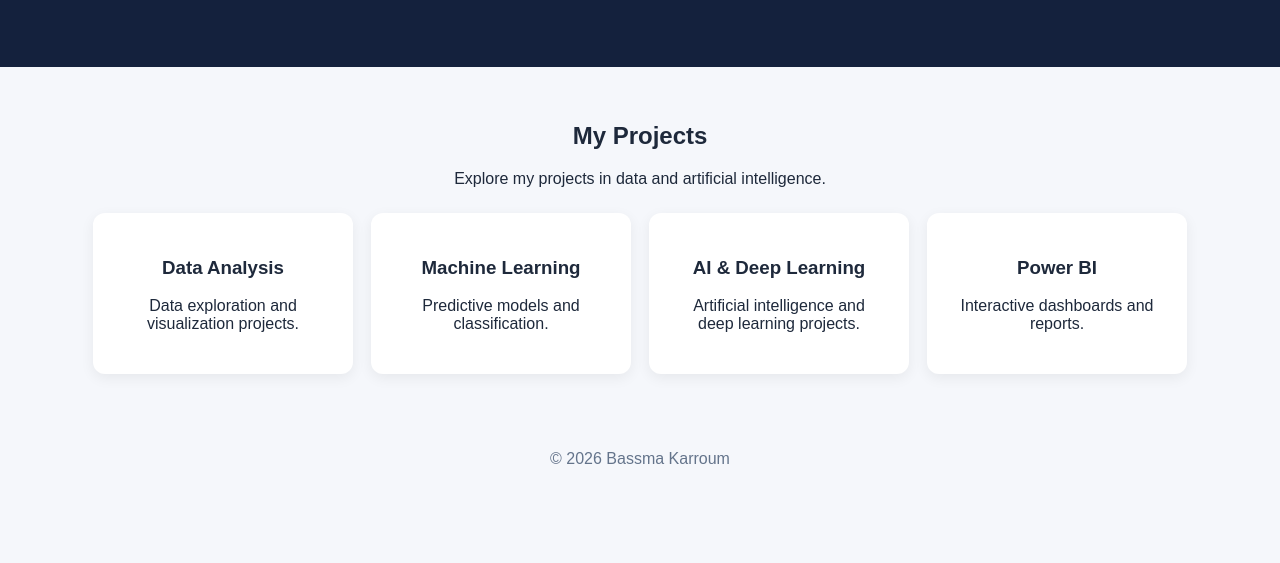
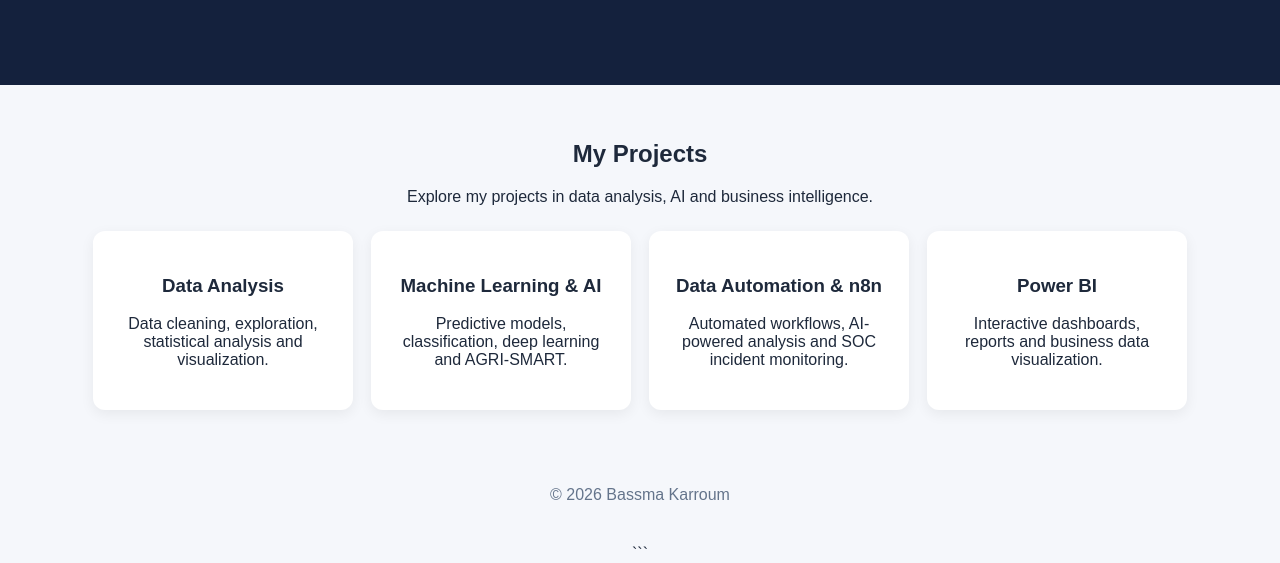
Before and after one commit to karroumbassma/bassma-karroum---portfolio, a plain HTML site: page index.html in a window 1280 px wide. Shown: the part 245-808 px from the top of the page. Drawn offline with Linux system fonts and the light colour scheme.

Commit message:
Update index.html

````diff
--- a/index.html
+++ b/index.html
@@ -1,10 +1,11 @@
-
+```html
 <!DOCTYPE html>
 <html lang="en">
 <head>
   <meta charset="UTF-8">
   <meta name="viewport" content="width=device-width, initial-scale=1.0">
-  <title>Bassma | Data & AI Portfolio</title>
+  <title>Bassma Karroum | Data & AI Portfolio</title>
+
   <style>
     body {
       margin: 0;
@@ -13,14 +14,26 @@
       color: #1e293b;
       text-align: center;
     }
+
     header {
       background: #14213d;
       color: white;
       padding: 70px 20px;
     }
-    h1 { font-size: 42px; margin-bottom: 12px; }
-    header p { font-size: 18px; }
-    main { padding: 35px 20px; }
+
+    h1 {
+      font-size: 42px;
+      margin-bottom: 12px;
+    }
+
+    header p {
+      font-size: 18px;
+    }
+
+    main {
+      padding: 35px 20px;
+    }
+
     .projects {
       display: flex;
       flex-wrap: wrap;
@@ -28,18 +41,29 @@
       gap: 18px;
       margin-top: 25px;
     }
+
     .card {
       background: white;
       padding: 25px;
       border-radius: 12px;
       width: 210px;
       box-shadow: 0 4px 14px #00000010;
+      transition: transform 0.2s;
     }
-    a { color: #2563eb; text-decoration: none; }
-    footer { padding: 25px; color: #64748b; }
+
+    .card:hover {
+      transform: translateY(-5px);
+    }
+
+    footer {
+      padding: 25px;
+      color: #64748b;
+    }
   </style>
 </head>
+
 <body>
+
   <header>
     <h1>Bassma Karroum</h1>
     <p>Data Science | Machine Learning | Artificial Intelligence</p>
@@ -48,33 +72,37 @@
 
   <main>
     <h2>My Projects</h2>
-    <p>Explore my projects in data and artificial intelligence.</p>
+    <p>Explore my projects in data analysis, AI and business intelligence.</p>
 
     <div class="projects">
+
       <div class="card">
         <h3>Data Analysis</h3>
-        <p>Data exploration and visualization projects.</p>
+        <p>Data cleaning, exploration, statistical analysis and visualization.</p>
       </div>
 
       <div class="card">
-        <h3>Machine Learning</h3>
-        <p>Predictive models and classification.</p>
+        <h3>Machine Learning & AI</h3>
+        <p>Predictive models, classification, deep learning and AGRI-SMART.</p>
       </div>
 
       <div class="card">
-        <h3>AI & Deep Learning</h3>
-        <p>Artificial intelligence and deep learning projects.</p>
+        <h3>Data Automation & n8n</h3>
+        <p>Automated workflows, AI-powered analysis and SOC incident monitoring.</p>
       </div>
 
       <div class="card">
         <h3>Power BI</h3>
-        <p>Interactive dashboards and reports.</p>
+        <p>Interactive dashboards, reports and business data visualization.</p>
       </div>
+
     </div>
   </main>
 
   <footer>
     <p>© 2026 Bassma Karroum</p>
   </footer>
+
 </body>
 </html>
+```
````
